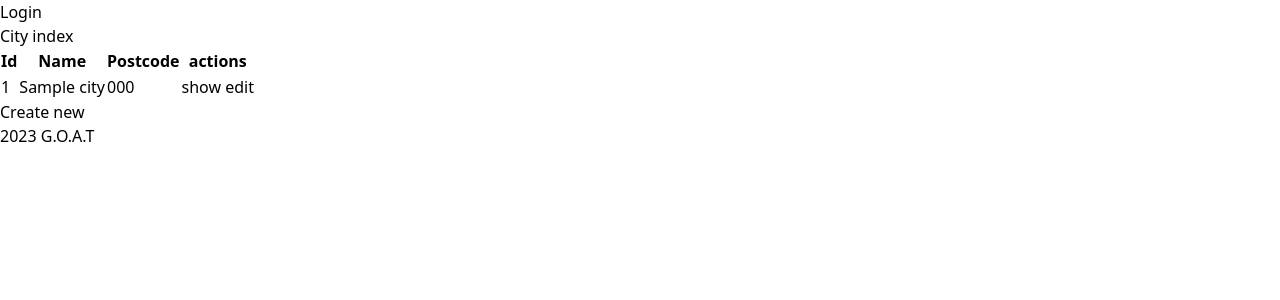
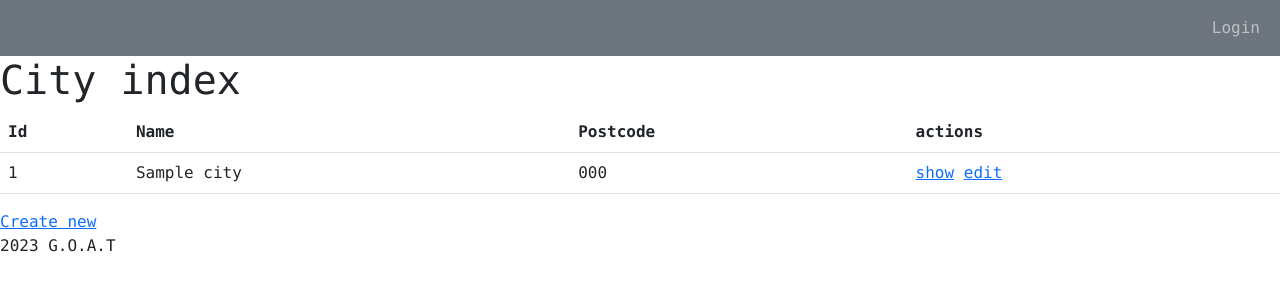
Before and after one commit to AuFsrd/sortir-server, a Symfony app: template templates/city/index.html.twig in a window 1280 px wide. Shown: the top 300 px of the page. Run offline with Twig, Linux system fonts and the light colour scheme; the template is opened without the code that fills it: most values are stand-ins (such as "Sample title", 1, 10 or a date in 2020); some libraries are stand-ins or nearby versions.

Commit message:
Style navbar. Implement max participants rule

```diff
--- /dev/null
+++ b/public/css/style.css
@@ -0,0 +1,3 @@
+* {
+    font-family: Consolas, monaco, monospace;
+}
--- a/templates/_navbar.html.twig
+++ b/templates/_navbar.html.twig
@@ -1,41 +1,56 @@
-<nav>
-    <div>
-        <div>
-            {#            Logo + lien vers site Front #}
-        </div>
-        <ul>
+<nav class="navbar navbar-expand-sm bg-secondary" data-bs-theme="dark">
+    <div class="container-fluid">
+{#        <a class="navbar-brand" href="{{ path('home_home') }}">#}
+{#            <img src="{{ asset('img/logo.svg') }}" width="30px" class="mr-2" alt="image"/>#}
+{#            <strong>Bucket List</strong>#}
+{#        </a>#}
+        <button class="navbar-toggler" type="button" data-bs-toggle="collapse"
+                data-bs-target="#navbarSupportedContent" aria-controls="navbarSupportedContent"
+                aria-expanded="false" aria-label="Toggle navigation">
+            <span class="navbar-toggler-icon"></span>
+        </button>
+        {#        <div> #}
+        {#            #}{#            Logo + lien vers site Front #}
+        {#        </div> #}
+        <div class="collapse navbar-collapse" id="navbarSupportedContent">
+            <ul class="navbar-nav me-auto mb-2 mb-lg-0">
 
                 {% if app.user %}
-                <li>
-                    <a href="{{ path('main_home') }}">Home</a>
+                    <li class="nav-item">
+                        <a class="nav-link" href="{{ path('main_home') }}">Home</a>
                     </li>
-                <li>
-                    <a href="{{ path('app_user_index') }}">Users</a>
+                    <li class="nav-item">
+                        <a class="nav-link" href="{{ path('app_user_index') }}">Users</a>
                     </li>
-                <li>
-                    <a href="{{ path('app_event_index') }}">Events</a>
+                    <li class="nav-item">
+                        <a class="nav-link" href="{{ path('app_event_index') }}">Events</a>
                     </li>
-                <li>
-                    <a href="{{ path('app_venue_index') }}">Venues</a>
+                    <li class="nav-item">
+                        <a class="nav-link" href="{{ path('app_venue_index') }}">Venues</a>
                     </li>
-                <li>
-                    <a href="{{ path('app_city_index') }}">Cities</a>
+                    <li class="nav-item">
+                        <a class="nav-link" href="{{ path('app_city_index') }}">Cities</a>
                     </li>
-                <li>
-                    <a href="{{ path('app_site_index') }}">Sites</a>
+                    <li class="nav-item">
+                        <a class="nav-link" href="{{ path('app_site_index') }}">Sites</a>
                     </li>
-                <li>
-                    <a href="{{ path('app_state_index') }}">Event states</a>
+                    <li class="nav-item">
+                        <a class="nav-link" href="{{ path('app_state_index') }}">Event-states</a>
                     </li>
-                <li>
-                    <a href="{{ path('app_logout') }}">Logout</a>
+                {% endif %}
+            </ul>
+
+            <ul class="navbar-nav mr-auto mb-2 mb-lg-0">
+                {% if app.user %}
+                    <li class="nav-item">
+                        <a class="nav-link" href="{{ path('app_logout') }}">Logout</a>
                     </li>
-
                 {% else %}
-                <li>
-                    <a href="{{ path('app_login') }}">Login</a>
+                    <li class="nav-item">
+                        <a class="nav-link" href="{{ path('app_login') }}">Login</a>
                     </li>
                 {% endif %}
             </ul>
         </div>
+    </div>
 </nav>
--- a/templates/base.html.twig
+++ b/templates/base.html.twig
@@ -6,10 +6,18 @@
 
 
         {% block stylesheets %}
+            <link   href="https://cdn.jsdelivr.net/npm/bootstrap@5.3.0/dist/css/bootstrap.min.css"
+                    rel="stylesheet" integrity="sha384-9ndCyUaIbzAi2FUVXJi0CjmCapSmO7SnpJef0486qhLnuZ2cdeRhO02iuK6FUUVM"
+                    crossorigin="anonymous">
+            <link rel="stylesheet" href="{{ asset('css/style.css') }}">
         {% endblock %}
 
         {% block javascripts %}
-           <script src="https://cdn.tailwindcss.com"></script>
+            <script
+                    src="https://cdn.jsdelivr.net/npm/bootstrap@5.3.0/dist/js/bootstrap.bundle.min.js"
+                    integrity="sha384-geWF76RCwLtnZ8qwWowPQNguL3RmwHVBC9FhGdlKrxdiJJigb/j/68SIy3Te4Bkz"
+                    crossorigin="anonymous"></script>
+{#           <script src="https://cdn.tailwindcss.com"></script>#}
             {#<script>
                 tailwind.config = {
                     theme: {
--- a/templates/event/edit.html.twig
+++ b/templates/event/edit.html.twig
@@ -7,7 +7,7 @@
 
     {{ include('event/_form.html.twig', {'button_label': 'Update'}) }}
 
-    <a href="{{ path('app_event_index') }}">back to list</a>
+    <a href="{{ path('app_event_index') }}">Event list</a>
 
     {{ include('event/_delete_form.html.twig') }}
 {% endblock %}
--- a/templates/event/new.html.twig
+++ b/templates/event/new.html.twig
@@ -7,5 +7,5 @@
 
     {{ include('event/_form.html.twig') }}
 
-    <a href="{{ path('app_event_index') }}">back to list</a>
+    <a href="{{ path('app_event_index') }}">Event list</a>
 {% endblock %}
```
Also changed, not shown: src/Controller/EventController.php (+17 -1 lines). Lines whose indentation alone changed are shown as unchanged.
